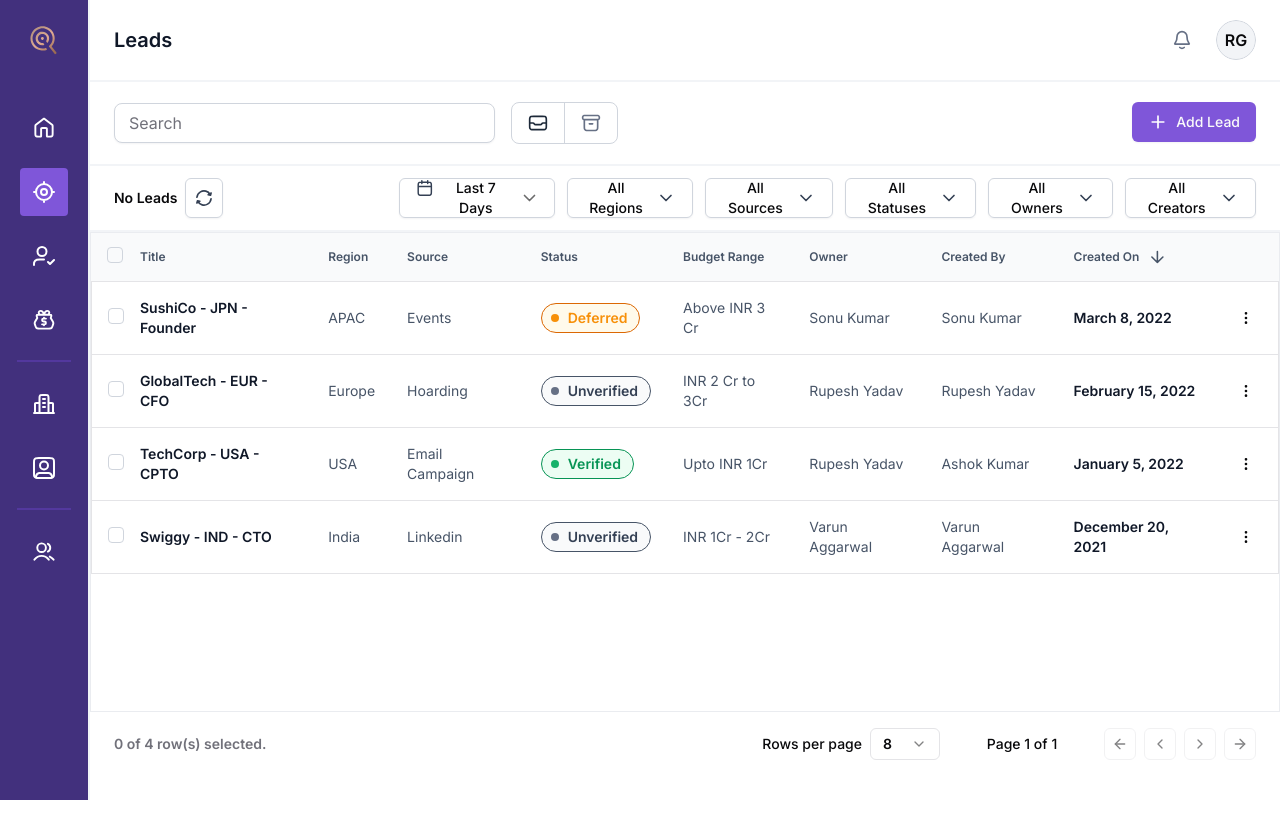
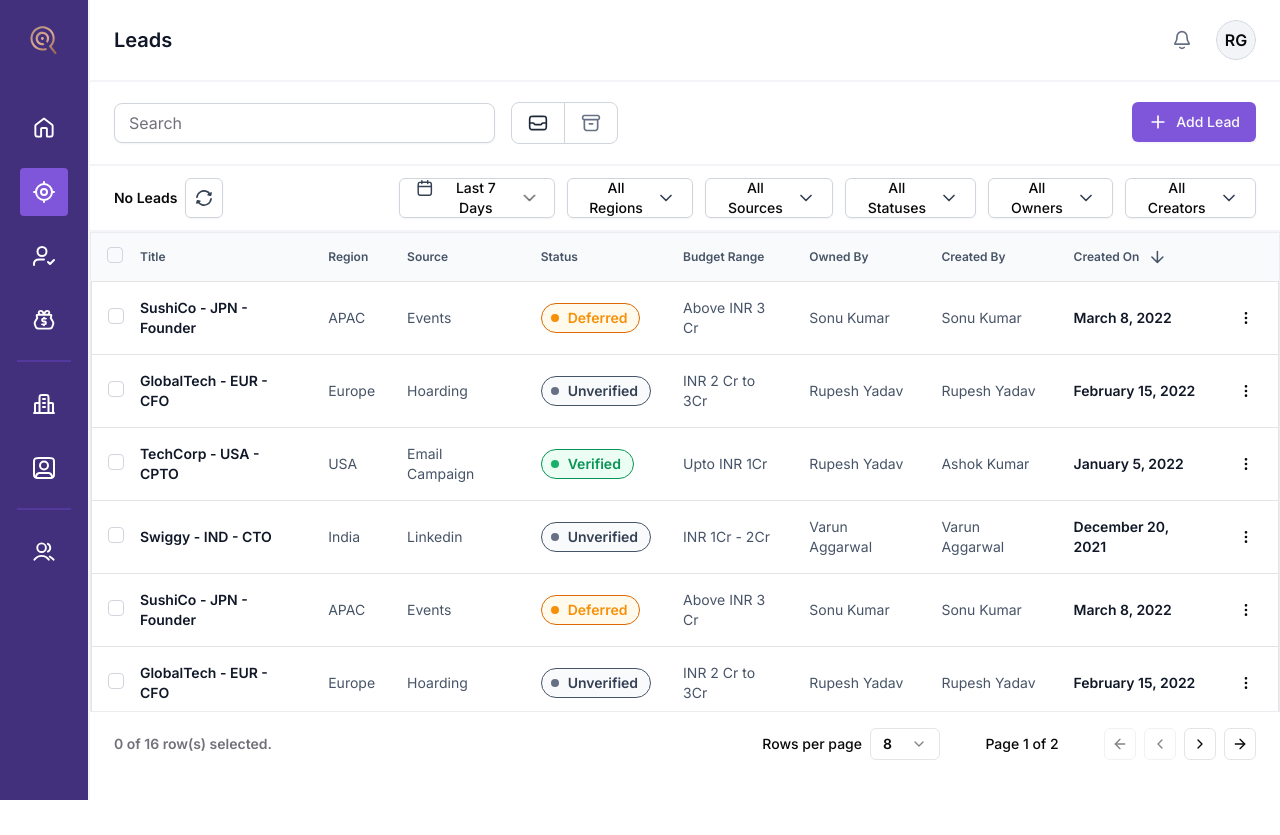
Before and after one commit to gurpreetsinghpq/pq-crm, a Next.js app: page /dashboard in a window 1280 px wide. Before the commit the page ends 800 px from the top, so only its background shows below. Built offline with nearby package versions, Linux system fonts and the light colour scheme.

Commit message:
fix:  column name

```diff
--- a/src/app/dummy/dummydata.ts
+++ b/src/app/dummy/dummydata.ts
@@ -1,6 +1,150 @@
 import { LeadInterface } from "@/components/custom/table/columns";
 
 let data:LeadInterface[] = [
+    {
+        id: "728ed52f",
+        budgetRange: "INR 1Cr - 2Cr",
+        createdBy: "Varun Aggarwal",
+        createdOn: "December 20, 2021",
+        owner: "Varun Aggarwal",
+        region: "India",
+        source: "Linkedin",
+        status: "Unverified",
+        title: "Swiggy - IND - CTO",
+        role: "CTO"
+    },
+    {
+        id: "932abde1",
+        budgetRange: "Upto INR 1Cr",
+        createdBy: "Ashok Kumar",
+        createdOn: "January 5, 2022",
+        owner: "Rupesh Yadav",
+        region: "USA",
+        source: "Email Campaign",
+        status: "Verified",
+        title: "TechCorp - USA - CPTO",
+        role: "CEO"
+    },
+    {
+        id: "e9f4c25a",
+        budgetRange: "INR 2 Cr to 3Cr",
+        createdBy: "Rupesh Yadav",
+        createdOn: "February 15, 2022",
+        owner: "Rupesh Yadav",
+        region: "Europe",
+        source: "Hoarding",
+        status: "Unverified",
+        title: "GlobalTech - EUR - CFO",
+        role: "CPTO"
+    },
+    {
+        id: "3b1c9d86",
+        budgetRange: "Above INR 3 Cr",
+        createdBy: "Sonu Kumar",
+        createdOn: "March 8, 2022",
+        owner: "Sonu Kumar",
+        region: "APAC",
+        source: "Events",
+        status: "Deferred",
+        title: "SushiCo - JPN - Founder",
+        role: "Founder"
+    },
+    {
+        id: "728ed52f",
+        budgetRange: "INR 1Cr - 2Cr",
+        createdBy: "Varun Aggarwal",
+        createdOn: "December 20, 2021",
+        owner: "Varun Aggarwal",
+        region: "India",
+        source: "Linkedin",
+        status: "Unverified",
+        title: "Swiggy - IND - CTO",
+        role: "CTO"
+    },
+    {
+        id: "932abde1",
+        budgetRange: "Upto INR 1Cr",
+        createdBy: "Ashok Kumar",
+        createdOn: "January 5, 2022",
+        owner: "Rupesh Yadav",
+        region: "USA",
+        source: "Email Campaign",
+        status: "Verified",
+        title: "TechCorp - USA - CPTO",
+        role: "CEO"
+    },
+    {
+        id: "e9f4c25a",
+        budgetRange: "INR 2 Cr to 3Cr",
+        createdBy: "Rupesh Yadav",
+        createdOn: "February 15, 2022",
+        owner: "Rupesh Yadav",
+        region: "Europe",
+        source: "Hoarding",
+        status: "Unverified",
+        title: "GlobalTech - EUR - CFO",
+        role: "CPTO"
+    },
+    {
+        id: "3b1c9d86",
+        budgetRange: "Above INR 3 Cr",
+        createdBy: "Sonu Kumar",
+        createdOn: "March 8, 2022",
+        owner: "Sonu Kumar",
+        region: "APAC",
+        source: "Events",
+        status: "Deferred",
+        title: "SushiCo - JPN - Founder",
+        role: "Founder"
+    },
+    {
+        id: "728ed52f",
+        budgetRange: "INR 1Cr - 2Cr",
+        createdBy: "Varun Aggarwal",
+        createdOn: "December 20, 2021",
+        owner: "Varun Aggarwal",
+        region: "India",
+        source: "Linkedin",
+        status: "Unverified",
+        title: "Swiggy - IND - CTO",
+        role: "CTO"
+    },
+    {
+        id: "932abde1",
+        budgetRange: "Upto INR 1Cr",
+        createdBy: "Ashok Kumar",
+        createdOn: "January 5, 2022",
+        owner: "Rupesh Yadav",
+        region: "USA",
+        source: "Email Campaign",
+        status: "Verified",
+        title: "TechCorp - USA - CPTO",
+        role: "CEO"
+    },
+    {
+        id: "e9f4c25a",
+        budgetRange: "INR 2 Cr to 3Cr",
+        createdBy: "Rupesh Yadav",
+        createdOn: "February 15, 2022",
+        owner: "Rupesh Yadav",
+        region: "Europe",
+        source: "Hoarding",
+        status: "Unverified",
+        title: "GlobalTech - EUR - CFO",
+        role: "CPTO"
+    },
+    {
+        id: "3b1c9d86",
+        budgetRange: "Above INR 3 Cr",
+        createdBy: "Sonu Kumar",
+        createdOn: "March 8, 2022",
+        owner: "Sonu Kumar",
+        region: "APAC",
+        source: "Events",
+        status: "Deferred",
+        title: "SushiCo - JPN - Founder",
+        role: "Founder"
+    },
     {
         id: "728ed52f",
         budgetRange: "INR 1Cr - 2Cr",
--- a/src/app/globals.css
+++ b/src/app/globals.css
@@ -106,7 +106,7 @@
 
 }
 
-.pq-line {
+/* .pq-line {
   position: absolute;
   top: 130px;
   right: 20px;
@@ -117,7 +117,7 @@
   border: 5px solid #BA68C8;
   border-top-right-radius: 10px;
   border-bottom-right-radius: 10px;
-}
+} */
 
 @keyframes spin {
   from {
--- a/src/components/custom/table/columns.tsx
+++ b/src/components/custom/table/columns.tsx
@@ -146,7 +146,7 @@ export const columns: ColumnDef<LeadInterface>[] = [
                     // onClick={() => column.toggleSorting(column.getIsSorted() === "asc")}
                     className="text-xs text-gray-600 flex flex-row gap-2 items-center"
                 >
-                    Owner
+                    Owned By
                     {/* <IconArrowDown size={20} /> */}
                 </div>
             )
```
